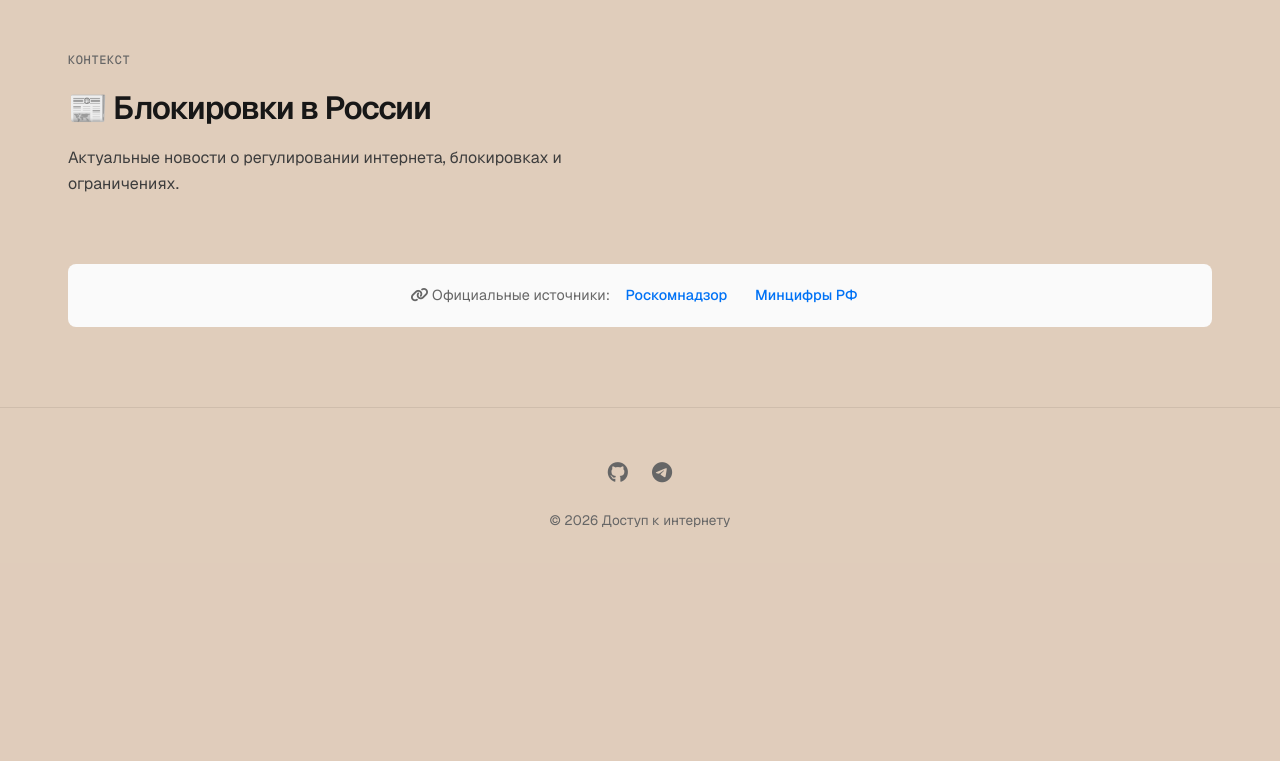
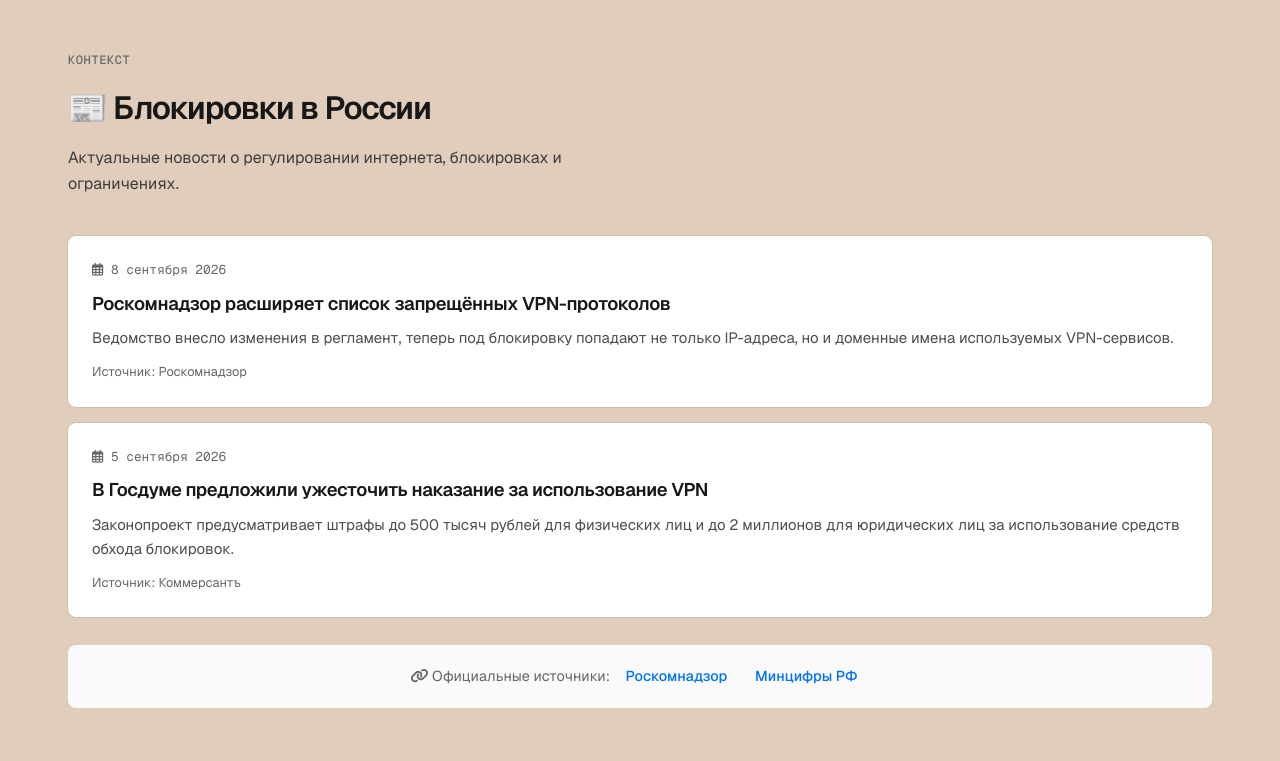
Before and after one commit to kort0881/internet-access-site, a Flask app: page / in a window 1280 px wide. Shown: the part 2960-3721 px from the top of the page. Before the commit the page ends 3487 px from the top, so only its background shows below. Run offline with Flask 3, Linux system fonts and the light colour scheme; data that the repository does not hold is empty.

Commit message:
Update index.html

```diff
--- a/templates/index.html
+++ b/templates/index.html
@@ -4,9 +4,9 @@
     <meta charset="UTF-8" />
     <meta name="viewport" content="width=device-width, initial-scale=1.0" />
 
-    <title>{{ meta_title | default("Доступ к интернету — бесплатные VPN для России") }}</title>
-    <meta name="description" content="{{ meta_description | default("Рабочие VPN-конфигурации (VLESS, V2Ray, Hysteria, Trojan) и MTProto-прокси для обхода блокировок в России. Обновляются автоматически.") }}" />
-    <meta name="keywords" content="{{ meta_keywords | default("VPN, VLESS, V2Ray, Hysteria, Trojan, MTProto, прокси, обход блокировок, Россия, бесплатно") }}" />
+    <title>Доступ к интернету — бесплатные VPN для России</title>
+    <meta name="description" content="Бесплатные VPN-конфигурации (VLESS, Hysteria, Trojan) и MTProto-прокси для обхода блокировок в России. Обновляются каждый час. Работает без ограничений." />
+    <meta name="keywords" content="VPN, VLESS, V2Ray, Hysteria, Trojan, MTProto, прокси, обход блокировок, Россия, бесплатно" />
 
     <!-- Канонический URL -->
     <link rel="canonical" href="https://kort0881.github.io/internet-access-site/" />
@@ -17,8 +17,8 @@
     <!-- Open Graph -->
     <meta property="og:type" content="website" />
     <meta property="og:url" content="https://kort0881.github.io/internet-access-site/" />
-    <meta property="og:title" content="{{ meta_title | default("Доступ к интернету — бесплатные VPN для России") }}" />
-    <meta property="og:description" content="{{ meta_description | default("Рабочие VPN-конфигурации и MTProto-прокси для обхода блокировок. Обновляются автоматически.") }}" />
+    <meta property="og:title" content="Доступ к интернету — бесплатные VPN для России" />
+    <meta property="og:description" content="Бесплатные VPN-конфигурации и MTProto-прокси для обхода блокировок. Обновляются каждый час." />
     <meta property="og:image" content="https://kort0881.github.io/internet-access-site/preview.png" />
     <meta property="og:image:width" content="1200" />
     <meta property="og:image:height" content="630" />
@@ -49,6 +49,20 @@
             }
         }
     </script>
+
+    <!-- Yandex.Metrika counter -->
+    <script type="text/javascript">
+        (function(m,e,t,r,i,k,a){
+            m[i]=m[i]||function(){(m[i].a=m[i].a||[]).push(arguments)};
+            m[i].l=1*new Date();
+            for (var j = 0; j < document.scripts.length; j++) {if (document.scripts[j].src === r) { return; }}
+            k=e.createElement(t),a=e.getElementsByTagName(t)[0],k.async=1,k.src=r,a.parentNode.insertBefore(k,a)
+        })(window, document,'script','https://mc.yandex.ru/metrika/tag.js?id=112387326', 'ym');
+
+        ym(112387326, 'init', {ssr:true, webvisor:true, clickmap:true, ecommerce:"dataLayer", referrer: document.referrer, url: location.href, accurateTrackBounce:true, trackLinks:true});
+    </script>
+    <noscript><div><img src="https://mc.yandex.ru/watch/112387326" style="position:absolute; left:-9999px;" alt="" /></div></noscript>
+    <!-- /Yandex.Metrika counter -->
 
     <style>
         /* ---------- ОБЩЕЕ ---------- */
@@ -900,7 +914,7 @@
                             <li>Подпишитесь на Telegram-каналы для новых ключей</li>
                         </ul>
                         <div class="update-badge">
-                            <i class="far fa-clock"></i> Обновлено: <span id="lastUpdate">{{ last_update | default("сегодня") }}</span>
+                            <i class="far fa-clock"></i> Обновлено: <span id="lastUpdate">сегодня</span>
                         </div>
                     </div>
                     <div class="info-card">
@@ -949,22 +963,8 @@
                 <p class="section-desc">Рабочие ссылки для импорта в ваш VPN-клиент. White версии — самые стабильные.</p>
 
                 <div class="configs-grid">
-                    {% for cfg in configs %}
-                    <div class="config-card {% if cfg.is_recommended %}recommended{% endif %}">
-                        <div class="config-name">{{ cfg.name }}</div>
-                        <div class="config-category"><i class="fas fa-tag"></i> {{ cfg.category }}</div>
-                        <div class="config-actions">
-                            <button class="btn-primary-sm" data-url="{{ cfg.url }}" onclick="copyConfig(this, '{{ cfg.url | e }}')">
-                                <i class="fas fa-copy"></i> Копировать
-                            </button>
-                            <a href="{{ cfg.url }}" target="_blank" class="btn-ghost">
-                                <i class="fas fa-external-link-alt"></i> Открыть
-                            </a>
-                        </div>
-                    </div>
-                    {% else %}
+                    <!-- Здесь будут ваши конфиги (заполняются динамически или статически) -->
                     <p style="color:#666;">Конфигурации временно недоступны</p>
-                    {% endfor %}
                 </div>
             </div>
         </div>
@@ -1013,14 +1013,18 @@
                 <p class="section-desc">Актуальные новости о регулировании интернета, блокировках и ограничениях.</p>
 
                 <div class="news-list">
-                    {% for item in news %}
                     <div class="news-item">
-                        <div class="news-date"><i class="far fa-calendar-alt"></i> {{ item.date }}</div>
-                        <div class="news-title">{{ item.title }}</div>
-                        <div class="news-summary">{{ item.summary }}</div>
-                        <div class="news-source">Источник: {{ item.source }}</div>
+                        <div class="news-date"><i class="far fa-calendar-alt"></i> 8 сентября 2026</div>
+                        <div class="news-title">Роскомнадзор расширяет список запрещённых VPN-протоколов</div>
+                        <div class="news-summary">Ведомство внесло изменения в регламент, теперь под блокировку попадают не только IP-адреса, но и доменные имена используемых VPN-сервисов.</div>
+                        <div class="news-source">Источник: Роскомнадзор</div>
                     </div>
-                    {% endfor %}
+                    <div class="news-item">
+                        <div class="news-date"><i class="far fa-calendar-alt"></i> 5 сентября 2026</div>
+                        <div class="news-title">В Госдуме предложили ужесточить наказание за использование VPN</div>
+                        <div class="news-summary">Законопроект предусматривает штрафы до 500 тысяч рублей для физических лиц и до 2 миллионов для юридических лиц за использование средств обхода блокировок.</div>
+                        <div class="news-source">Источник: Коммерсантъ</div>
+                    </div>
                 </div>
 
                 <div class="official-links">
```
